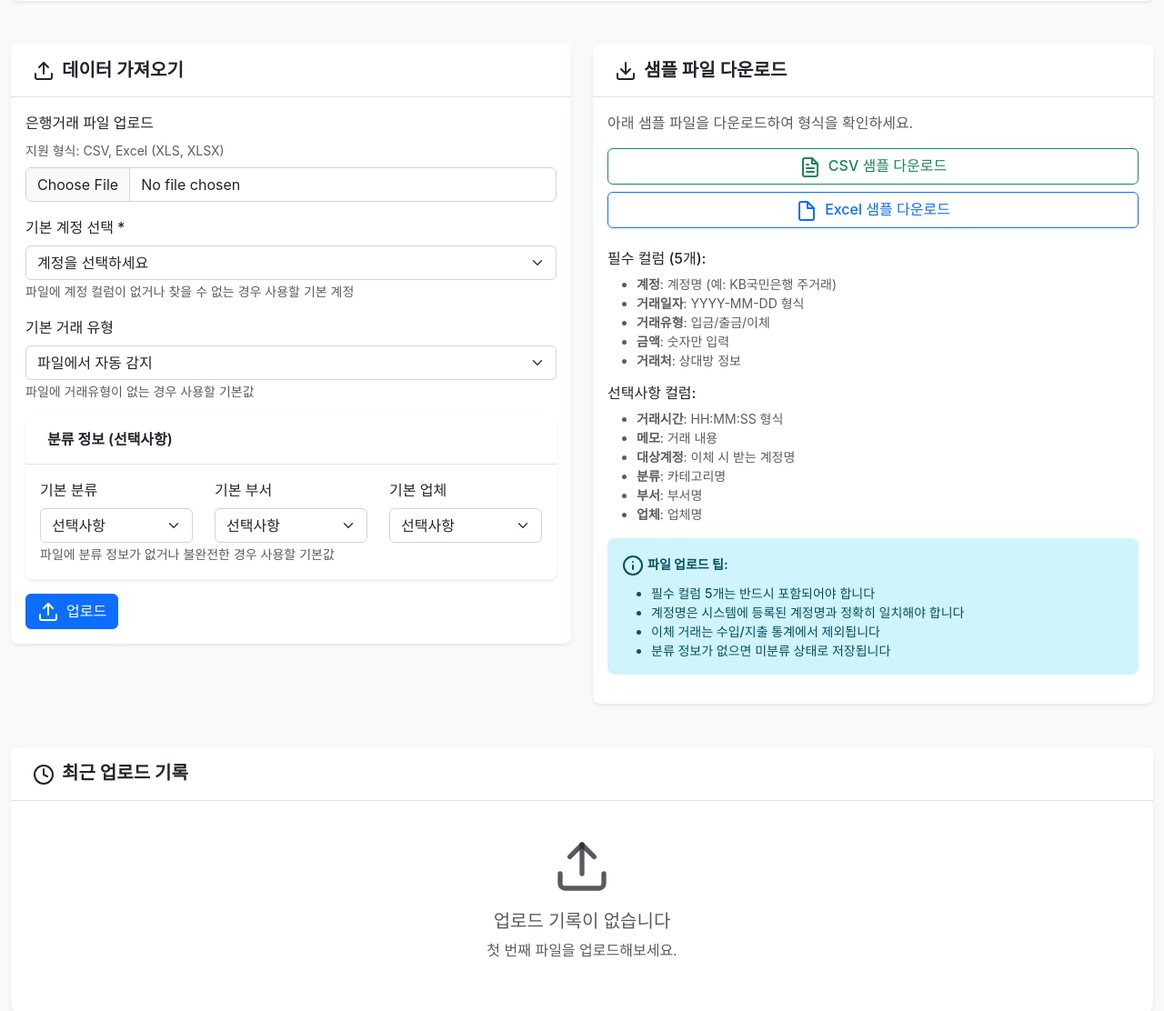
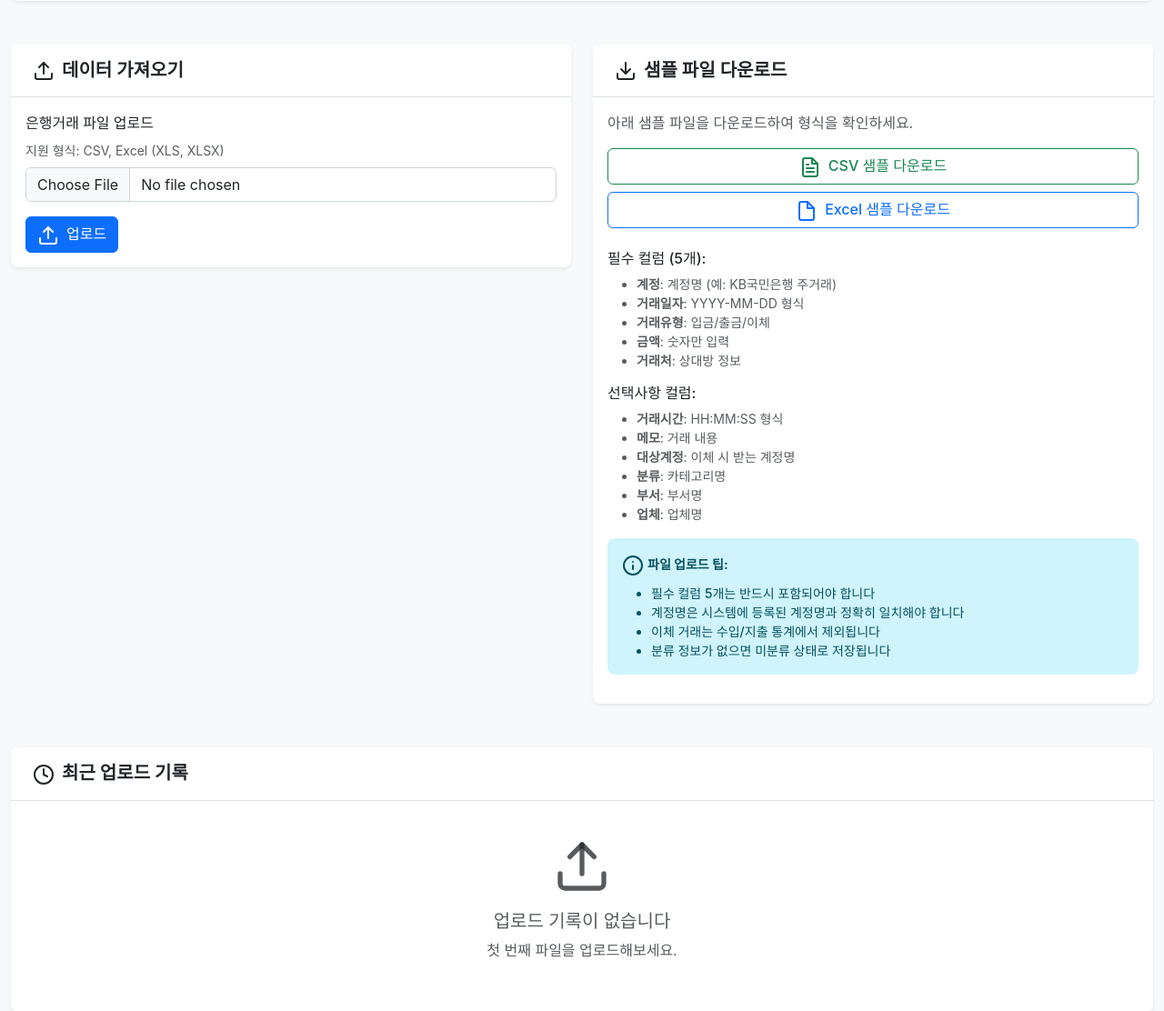
Before and after one commit to BappyMustafiz/fin-flow-korea, a Flask app: page /data-management in a window 1280 px wide. Shown: the part 372-1484 px from the top of the page at 91% size. Run offline with Flask 3, Linux system fonts and the light colour scheme; a user stored in the database is signed in; data comes from the database, SQL or seed files in the repository.

Commit message:
Remove unnecessary default options from data management interface
Remove default account selection, transaction type, and category fields from the data management page.

Replit-Commit-Author: Agent
Replit-Commit-Session-Id: 49c2422b-c4ec-4699-8c39-1613e6d0f652
Replit-Commit-Checkpoint-Type: full_checkpoint
Replit-Commit-Screenshot-Url: https://storage.googleapis.com/screenshot-production-us-central1/aa08e5f1-68c4-4712-a019-15a843020e4e/49c2422b-c4ec-4699-8c39-1613e6d0f652/DsztmLs

```diff
--- a/templates/data_management.html
+++ b/templates/data_management.html
@@ -42,77 +42,6 @@
                                accept=".csv,.xls,.xlsx" required>
                     </div>
 
-                    <div class="mb-3">
-                        <label for="account_id" class="form-label">기본 계정 선택 *</label>
-                        <select class="form-select" id="account_id" name="account_id" required>
-                            <option value="">계정을 선택하세요</option>
-                            {% for account in accounts %}
-                            <option value="{{ account.id }}">{{ account.name }} ({{ account.institution.name if account.institution else '' }})</option>
-                            {% endfor %}
-                        </select>
-                        <small class="text-muted">파일에 계정 컬럼이 없거나 찾을 수 없는 경우 사용할 기본 계정</small>
-                    </div>
-
-                    <div class="mb-3">
-                        <label for="default_transaction_type" class="form-label">기본 거래 유형</label>
-                        <select class="form-select" id="default_transaction_type" name="default_transaction_type">
-                            <option value="">파일에서 자동 감지</option>
-                            <option value="deposit">입금</option>
-                            <option value="withdrawal">출금</option>
-                            <option value="transfer">이체</option>
-                        </select>
-                        <small class="text-muted">파일에 거래유형이 없는 경우 사용할 기본값</small>
-                    </div>
-
-                    <div class="mb-3" id="target_account_field" style="display: none;">
-                        <label for="default_target_account" class="form-label">기본 대상 계정 (이체용)</label>
-                        <select class="form-select" id="default_target_account" name="default_target_account">
-                            <option value="">선택사항</option>
-                            {% for account in accounts %}
-                            <option value="{{ account.id }}">{{ account.name }} ({{ account.institution.name if account.institution else '' }})</option>
-                            {% endfor %}
-                        </select>
-                        <small class="text-muted">이체 거래 시 받을 계정 (파일에서 지정되지 않은 경우)</small>
-                    </div>
-
-                    <!-- 선택사항 분류 필드들 -->
-                    <div class="card mb-3">
-                        <div class="card-header">
-                            <h6 class="card-title mb-0">분류 정보 (선택사항)</h6>
-                        </div>
-                        <div class="card-body">
-                            <div class="row">
-                                <div class="col-md-4">
-                                    <label for="default_category_id" class="form-label">기본 분류</label>
-                                    <select class="form-select" id="default_category_id" name="default_category_id">
-                                        <option value="">선택사항</option>
-                                        {% for category in categories %}
-                                        <option value="{{ category.id }}">{{ category.name }}</option>
-                                        {% endfor %}
-                                    </select>
-                                </div>
-                                <div class="col-md-4">
-                                    <label for="default_department_id" class="form-label">기본 부서</label>
-                                    <select class="form-select" id="default_department_id" name="default_department_id">
-                                        <option value="">선택사항</option>
-                                        {% for department in departments %}
-                                        <option value="{{ department.id }}">{{ department.name }}</option>
-                                        {% endfor %}
-                                    </select>
-                                </div>
-                                <div class="col-md-4">
-                                    <label for="default_vendor_id" class="form-label">기본 업체</label>
-                                    <select class="form-select" id="default_vendor_id" name="default_vendor_id">
-                                        <option value="">선택사항</option>
-                                        {% for vendor in vendors %}
-                                        <option value="{{ vendor.id }}">{{ vendor.name }}</option>
-                                        {% endfor %}
-                                    </select>
-                                </div>
-                            </div>
-                            <small class="text-muted">파일에 분류 정보가 없거나 불완전한 경우 사용할 기본값</small>
-                        </div>
-                    </div>
 
                     <button type="submit" class="btn btn-primary">
                         <i data-feather="upload" class="me-2"></i>{{ get_text('upload') }}
```
